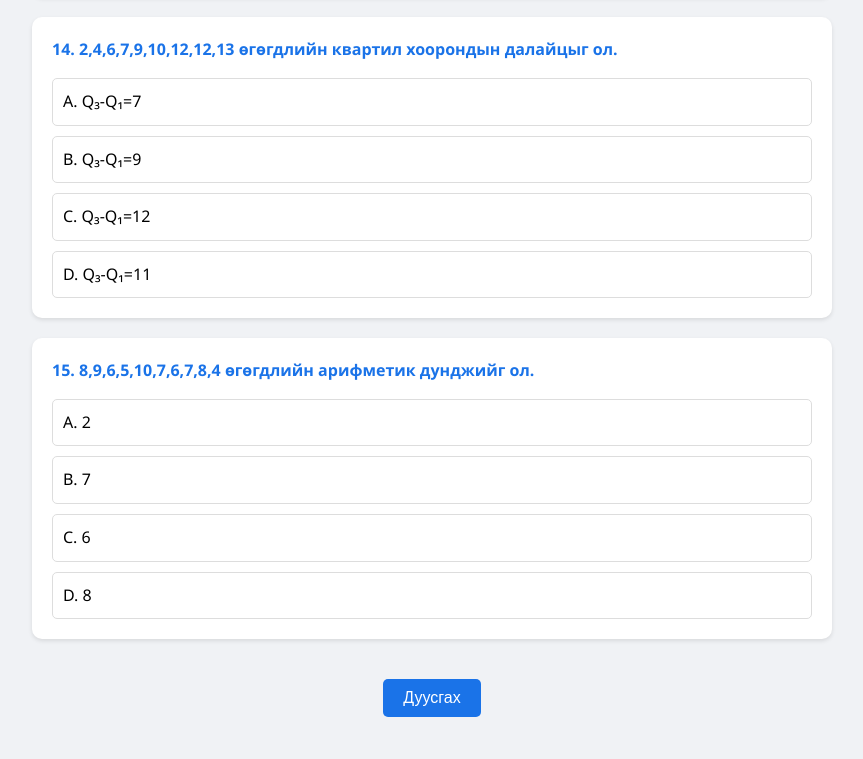
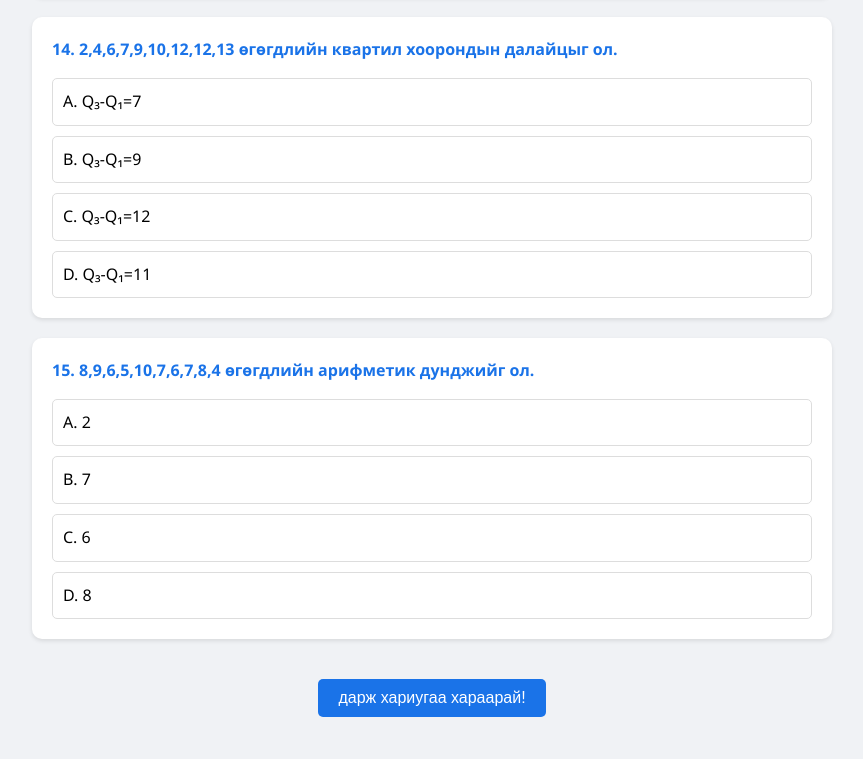
Before and after one commit to GGCLIENTS/math, a plain HTML site: page text.html in a window 1280 px wide. Shown: the part 4669-5428 px from the top of the page, without its empty margins (208-1071 px from the left). Drawn offline with Linux system fonts and the light colour scheme.

Commit message:
Update text.html

```diff
--- a/text.html
+++ b/text.html
@@ -87,7 +87,7 @@
     <div class="container">
         <div id="quiz-container"></div>
         <div class="score-board">
-            <button onclick="calculateScore()">Дуусгах</button>
+            <button onclick="calculateScore()">дарж хариугаа хараарай!</button>
             <p id="result"></p>
         </div>
     </div>
```
